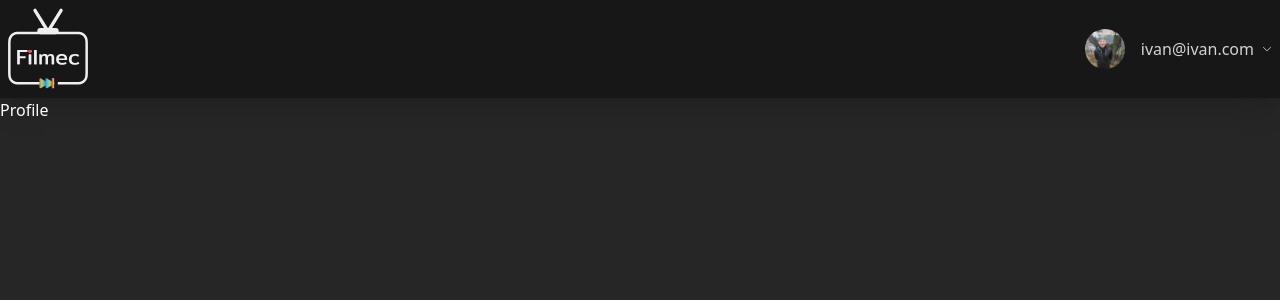
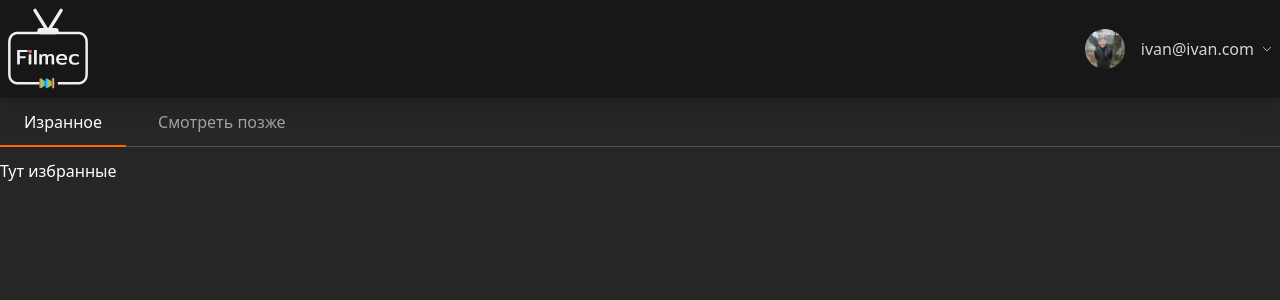
Before and after one commit to KRABEF/filmec, a React (Vite) app in the folder frontend/: page /profile in a window 1280 px wide. Shown: the top 300 px of the page. Built offline with nearby package versions, Linux system fonts and the light colour scheme.

Commit message:
Добавлен компонент ui Tabs

```diff
--- a/frontend/src/components/containerMain.jsx
+++ b/frontend/src/components/containerMain.jsx
@@ -3,7 +3,8 @@ import { useNavigate } from 'react-router-dom';
 export const ContainerMain = ({ movies }) => {
   const navigate = useNavigate();
   return (
-    <div className="max-w-full mx-auto lg:max-w-4/5 py-5 grid gap-5 grid-cols-1 lg:grid-cols-3 xl:grid-cols-4">
+    <div className="max-w-full mx-auto lg:max-w-5/6 py-5">
+      <div className="grid grid-cols-1 sm:grid-cols-2 md:grid-cols-3 lg:grid-cols-2 xl:grid-cols-3 2xl:grid-cols-4 3xl:grid-cols-5 gap-4 max-w-7xl mx-auto">
         {movies.map((movie) => (
           <div
             key={movie.id}
@@ -38,5 +39,6 @@ export const ContainerMain = ({ movies }) => {
           </div>
         ))}
       </div>
+    </div>
   );
 };
--- a/frontend/src/components/index.jsx
+++ b/frontend/src/components/index.jsx
@@ -5,3 +5,4 @@ export { Avatar } from './ui/avatar';
 export { ActorCarousel } from './film/actorCarousel';
 export { CommentsFilm } from './film/commentsFilm';
 export { FilmCard } from './film/filmCard';
+export { Tabs } from './ui/tabs';
--- /dev/null
+++ b/frontend/src/components/ui/tabs.jsx
@@ -0,0 +1,42 @@
+import { useState, useContext, createContext } from 'react';
+
+const TabsContext = createContext(undefined);
+
+export const Tabs = {
+  Root: ({ defaultValue, children }) => {
+    const [activeValue, setActiveValue] = useState(defaultValue);
+    return (
+      <TabsContext.Provider value={{ activeValue, setActiveValue }}>
+        <div>{children}</div>
+      </TabsContext.Provider>
+    );
+  },
+
+  List: ({ children }) => {
+    return <div className="flex gap-2 border-b-1 border-neutral-600">{children}</div>;
+  },
+
+  Trigger: ({ value, children }) => {
+    const { activeValue, setActiveValue } = useContext(TabsContext);
+    const isActive = activeValue === value;
+
+    return (
+      <button
+        className={`py-2 px-3 cursor-pointer relative transition-all duration-100 ${
+          isActive ? 'text-white' : 'text-neutral-400 '
+        }`}
+        onClick={() => setActiveValue(value)}
+      >
+        {isActive && (
+          <div className="absolute bottom-0 left-0 right-0 h-[2px] bg-orange-500 -mb-[1px] z-10" />
+        )}
+        <div className="hover:bg-neutral-700 py-1 px-3 rounded-sm">{children}</div>
+      </button>
+    );
+  },
+
+  Content: ({ value, children }) => {
+    const context = useContext(TabsContext);
+    return context.activeValue === value ? <div>{children}</div> : null;
+  },
+};
--- a/frontend/src/pages/Profile.jsx
+++ b/frontend/src/pages/Profile.jsx
@@ -1,4 +1,23 @@
+import { Tabs } from '../components';
+
 export default function Profile() {
-	return <h1>Profile</h1>;
+  return (
+    <div className="container m-auto">
+      <Tabs.Root defaultValue="favorites">
+        <Tabs.List>
+          <Tabs.Trigger value="favorites">Изранное</Tabs.Trigger>
+          <Tabs.Trigger value="later">Смотреть позже</Tabs.Trigger>
+        </Tabs.List>
 
+        <div style={{ paddingTop: 12 }}>
+          <Tabs.Content value="favorites">
+            <p>Тут избранные</p>
+          </Tabs.Content>
+          <Tabs.Content value="later">
+            <p>А тут смотреть позже</p>
+          </Tabs.Content>
+        </div>
+      </Tabs.Root>
+    </div>
+  );
 }
```
Lines whose indentation alone changed are shown as unchanged.
